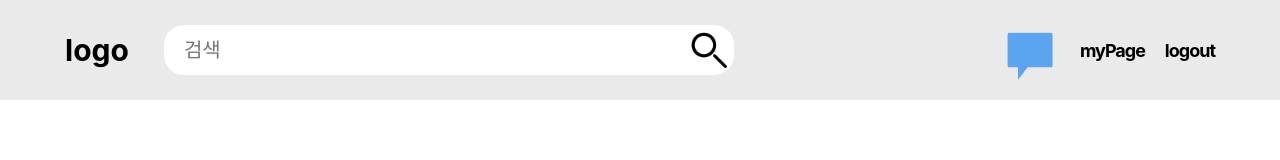
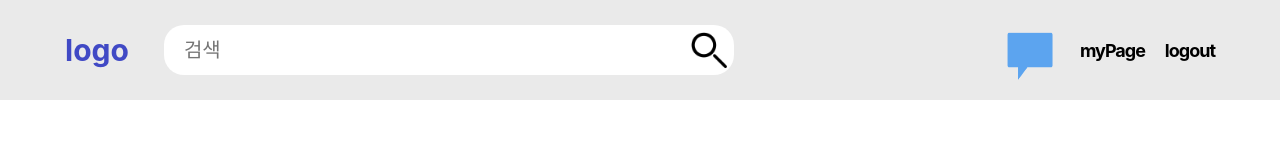
Before and after one commit to ReservedBlackFriday/FrontEnd, a React (Create React App) app: page /applyGroup in a window 1280 px wide. In both pictures the pointer is over the element "logo". Shown: the top 160 px of the page. Built offline with nearby package versions, Linux system fonts and the light colour scheme.

Commit message:
로고
ㅇㅁ

```diff
--- a/src/cssDir/navBar.module.css
+++ b/src/cssDir/navBar.module.css
@@ -26,6 +26,10 @@
     font-size: 30px;
     display: flex;
     align-items: center;
+    color: rgb(109,162, 233);
+}
+.logo:hover{
+    color: rgb(64, 73, 197);
 }
 .leftDiv{
     display: flex;
```
